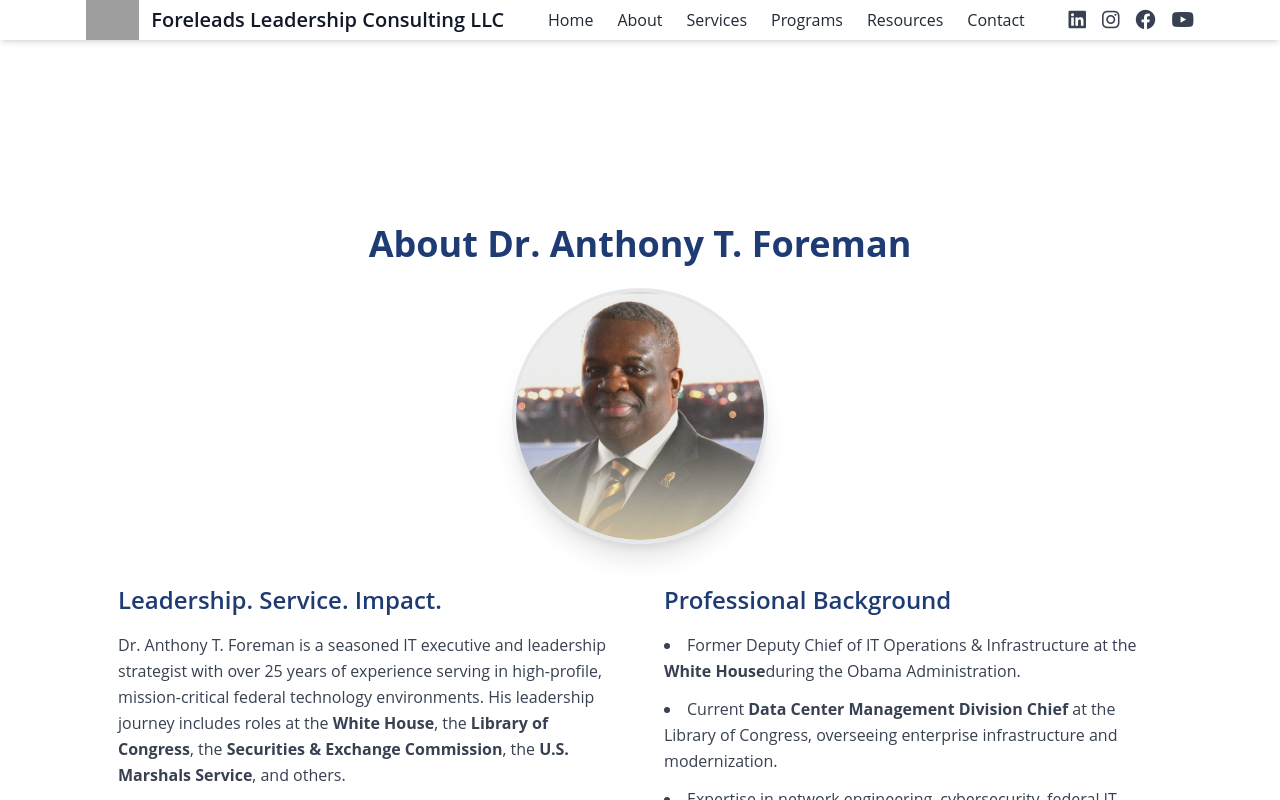
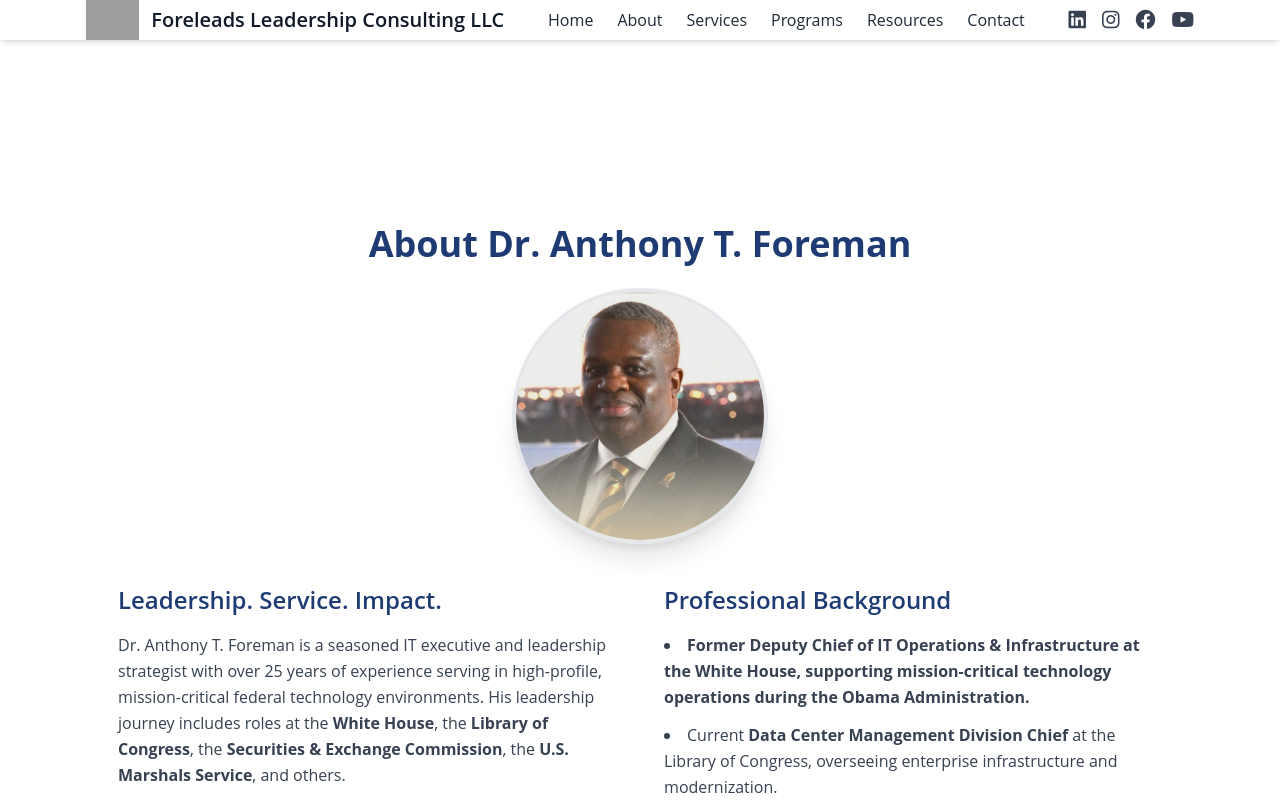
Before and after one commit to foretechleaders/Foreleads-site-final, a React (Vite) app: page /about in a window 1280 px wide. Shown: the top 800 px of the page. Built offline with nearby package versions, Linux system fonts and the light colour scheme; grey boxes are pictures that could not be loaded.

Commit message:
Updated About page with leadership branding version

```diff
--- a/src/pages/About.jsx
+++ b/src/pages/About.jsx
@@ -33,8 +33,8 @@
               with over 25 years of experience serving in high-profile, mission-critical
               federal technology environments. His leadership journey includes roles at
               the <strong>White House</strong>, the <strong>Library of Congress</strong>,
-              the <strong>Securities & Exchange Commission</strong>, the <strong>U.S. Marshals Service</strong>,
-              and others.
+              the <strong>Securities & Exchange Commission</strong>,
+              the <strong>U.S. Marshals Service</strong>, and others.
             </p>
 
             <p className="text-gray-700 leading-relaxed mb-4">
@@ -56,25 +56,30 @@
             <h2 className="text-2xl font-semibold text-navy mb-4">Professional Background</h2>
 
             <ul className="list-disc list-inside text-gray-700 space-y-3 leading-relaxed">
+
               <li>
-                Former Deputy Chief of IT Operations & Infrastructure at the <strong>White House</strong>
-                during the Obama Administration.
+                <strong>Former Deputy Chief of IT Operations & Infrastructure at the White House, supporting mission-critical technology operations during the Obama Administration.</strong>
               </li>
+
               <li>
                 Current <strong>Data Center Management Division Chief</strong> at the Library of Congress,
                 overseeing enterprise infrastructure and modernization.
               </li>
+
               <li>
                 Expertise in network engineering, cybersecurity, federal IT operations,
                 and enterprise leadership.
               </li>
+
               <li>
                 Doctorate in Organizational Leadership, Master’s in Information Systems Engineering,
                 Bachelor’s in Computer Information Systems.
               </li>
+
               <li>
                 Member of <strong>Golden Key Honor Society</strong> and <strong>IEEE Computer Society</strong>.
               </li>
+
             </ul>
           </div>
         </div>
```
